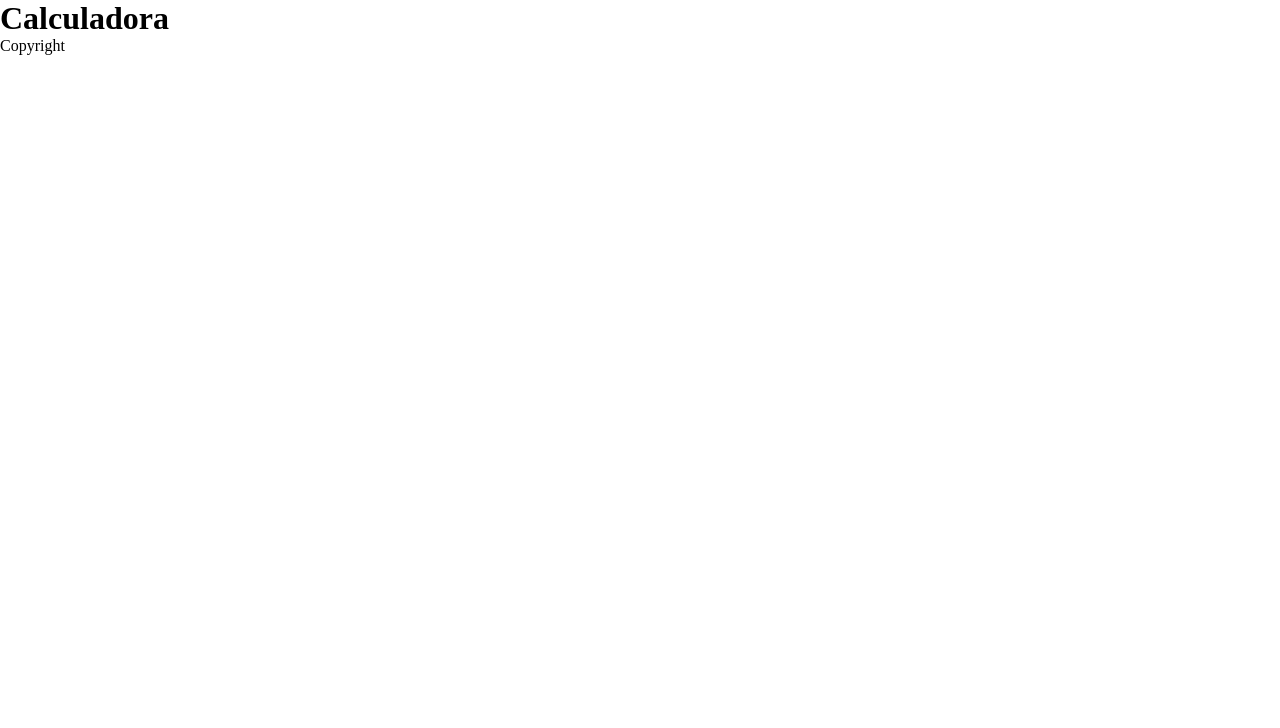
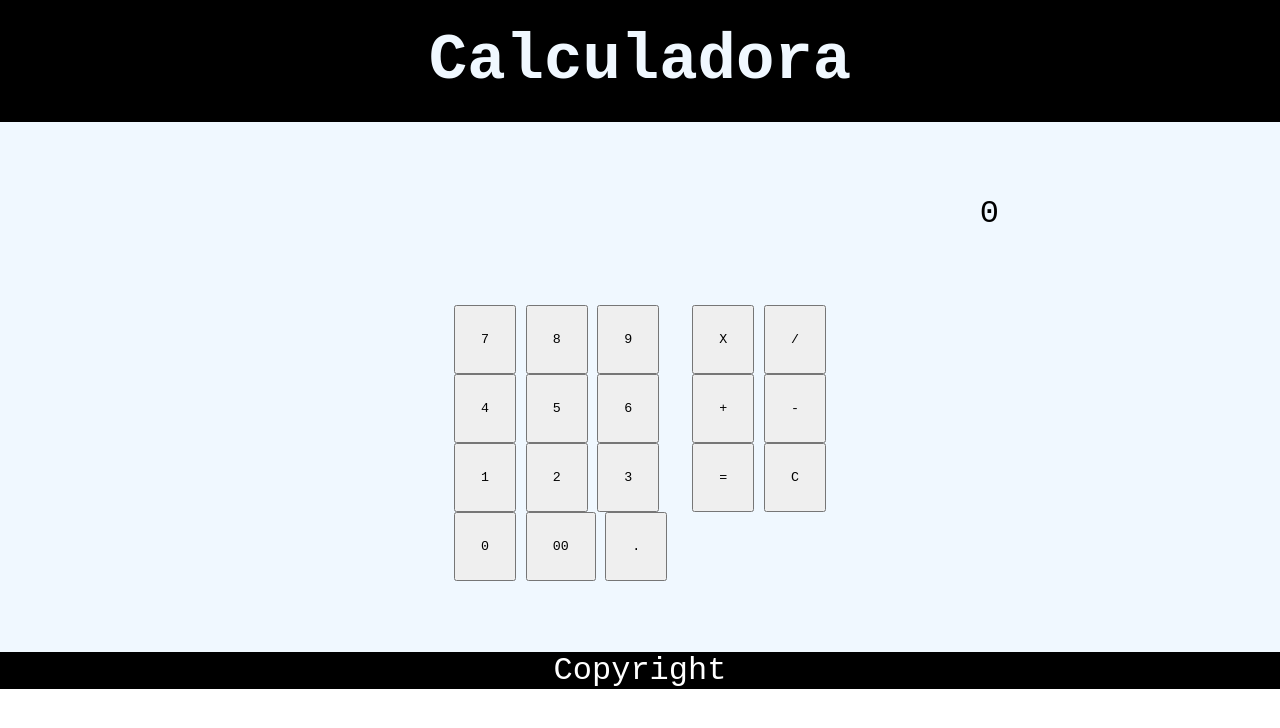
Before and after one commit to dhx101/calculadora, a plain HTML site: page index.html in a window 1280 px wide. Drawn offline with Linux system fonts and the light colour scheme.

Commit message:
The buttons are now located correctly

```diff
--- a/index.html
+++ b/index.html
@@ -9,7 +9,53 @@
 </head>
 <body>
     <header><h1>Calculadora</h1></header>
-    <div class="Calculadora"></div>
+    <div class="bg">
+        <div class="calculadora">
+            <div id="resultados">0</div>
+        <div class="input">
+
+            <div class="input1">
+                <div class="numero">
+                    <button>7</button>
+                    <button>8</button>
+                    <button>9</button>
+                </div>
+                <div class="numero">
+                    <button>4</button>
+                    <button>5</button>
+                    <button>6</button>
+                </div>
+                <div class="numero">
+                    <button>1</button>
+                    <button>2</button>
+                    <button>3</button>
+                </div>
+                <div class="numero">
+                    <button>0</button>
+                    <button>00</button>
+                    <button>.</button>
+                </div>
+            </div>
+            <div class="input2">
+                <div class="calc">
+                    <button>X</button>
+                    <button>/</button>
+                </div>
+                <div class="calc">
+                    <button>+</button>
+                    <button>-</button>
+                </div>
+                <div class="calc">
+                    <button>=</button>
+                    <button>C</button>
+                </div>
+            </div>
+        </div>
+
+        </div>
+    </div>
+        </div>
+    </div>
     <footer><p>Copyright</p></footer>
 </body>
 </html>
--- a/style.css
+++ b/style.css
@@ -1,4 +1,60 @@
 * {
     margin: 0;
     padding: 0;
+    font-family: 'Courier New', Courier, monospace;
 }
+
+body {
+    display: flex;
+    flex-direction: column;
+}
+
+header {
+    display: flex;
+    justify-content: center;
+    font-size: xx-large;
+    padding: 25px 0;
+    background-color: black;
+    color: aliceblue;
+}
+
+.bg {
+    background-color: aliceblue;
+}
+
+.calculadora {
+    height: 60vh;
+    display: flex;
+    flex-direction: column;
+    gap: 25px;
+    padding: 25px 20vw;
+}
+
+#resultados {
+    display: flex;
+    align-items: center;
+    justify-content: flex-end;
+    font-size: xx-large;
+    text-align: end;
+    flex: auto;
+    padding: 25px;
+}
+
+.input {
+    display: flex;
+    flex: auto;
+    gap: 25px;
+    justify-content: center;
+
+}
+
+button {
+    padding: 25px;
+}
+
+footer {
+    background-color: black;
+    color: white;
+    font-size: xx-large;
+    text-align: center;
+}
```
